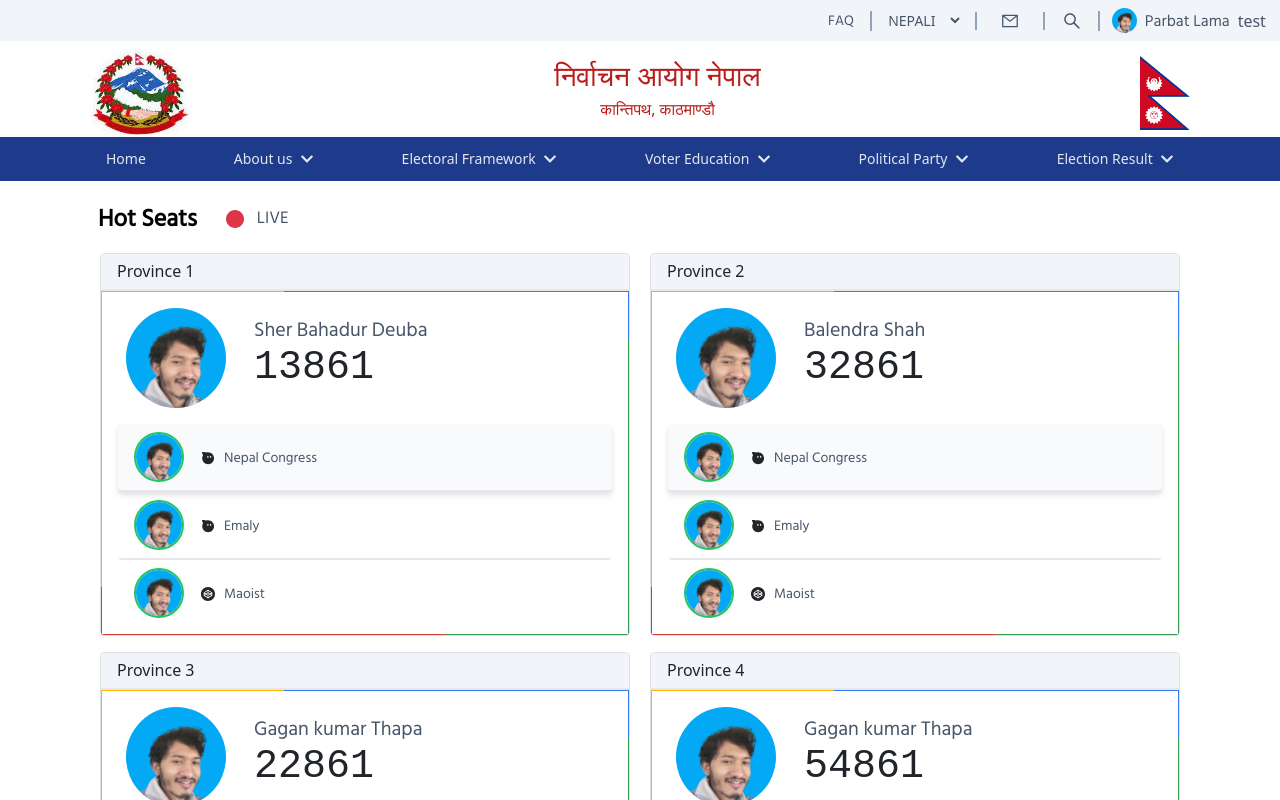
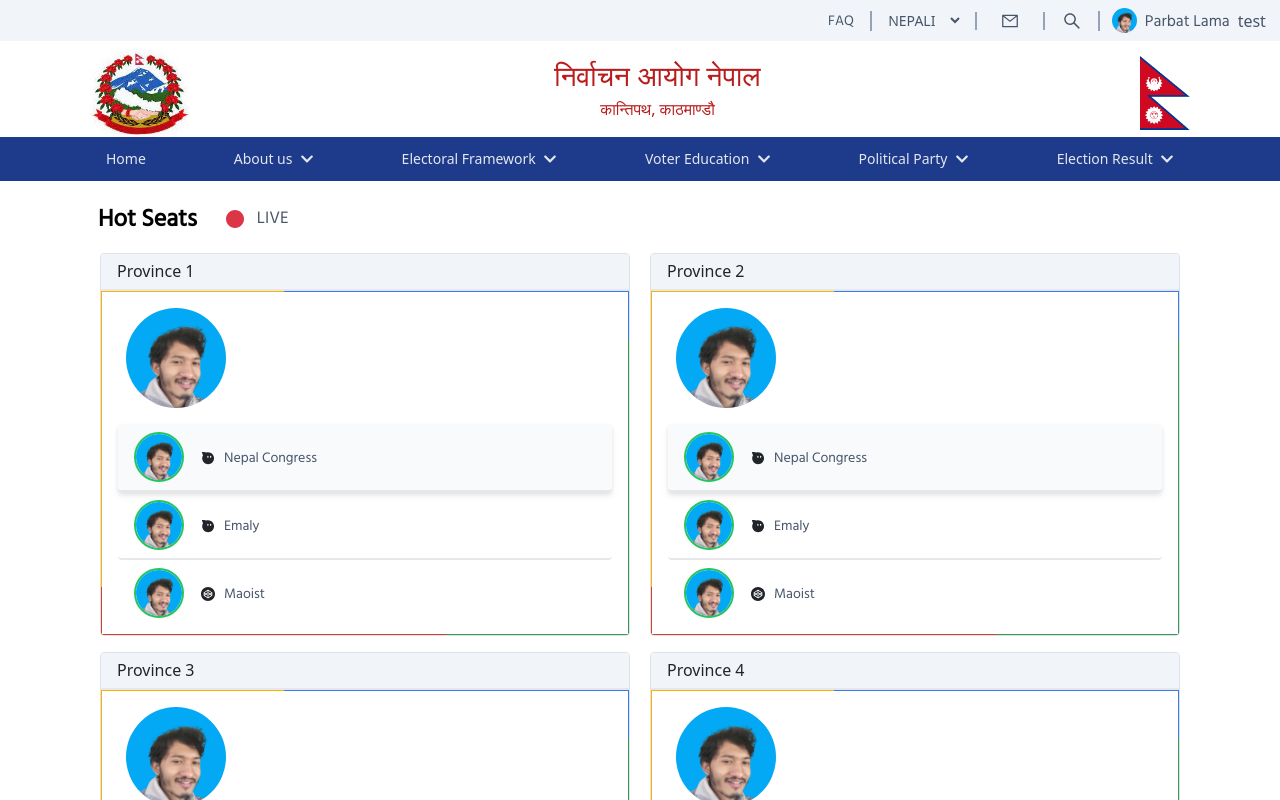
Before and after one commit to lamaparbat/BLOCKCHAIN-ELECTION-DAPP, a Next.js app in the folder client/: page / in a window 1280 px wide. Shown: the top 800 px of the page. Built offline with nearby package versions, Linux system fonts and the light colour scheme.

Commit message:
resolved candidate details props types

```diff
--- a/client/components/LiveCounterCard/LiveCounterCard.tsx
+++ b/client/components/LiveCounterCard/LiveCounterCard.tsx
@@ -17,12 +17,12 @@
      <AnimatedAvatar />
      <div className='details pt-2 pl-3 mx-3'>
       <div className='flex items-center'>
-       <span className='text-xl me-4'>{data[0].candidateName}</span>
+       <span className='text-xl me-4'>{data[0].name}</span>
        {
         false ? <TickCircleIcon /> : <FaRegDotCircle className='animate-ping text-danger absolute lg:ml-[200px] max-[1100px]:ml-[100px]' />
        }
       </div>
-      <h1 id='count'>{data[0].count}</h1>
+      <h1 id='count'>{data[0].votes}</h1>
      </div>
     </div>
     <div className='candidate_row px-3'>
--- a/client/pages/candidate/details.tsx
+++ b/client/pages/candidate/details.tsx
@@ -10,7 +10,7 @@
  // get selected candidate details from redux store
  const selectedCandidate = useSelector((state) => state);
  const { candidateReducer }: any | undefined = selectedCandidate;
- const { party, candidateName, profile, count }: any | undefined = candidateReducer.details;
+ const { party, name, profile, votes }: any | undefined = candidateReducer.details;
 
  // custom field
  const FieldRow = ({ title1, title1Val, title2, title2Val }) => {
```
